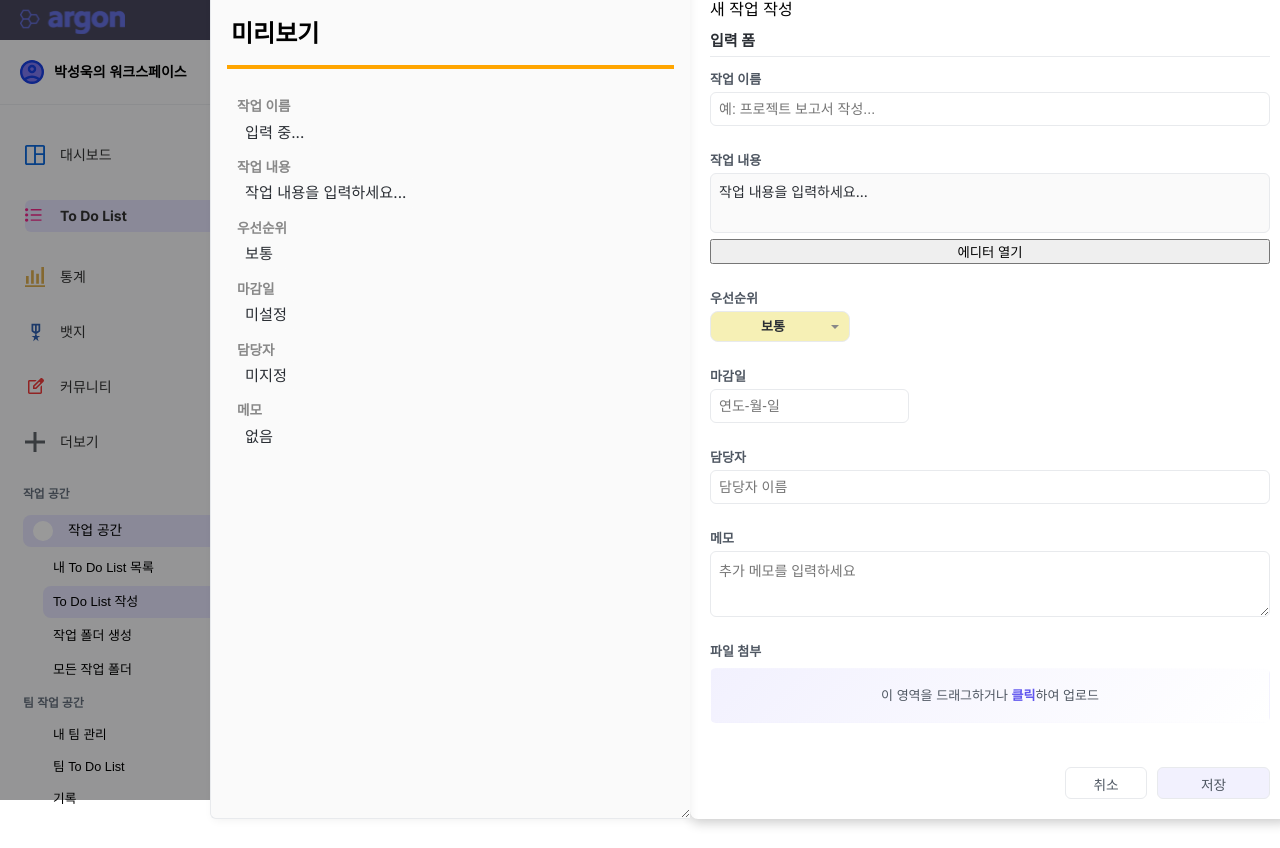
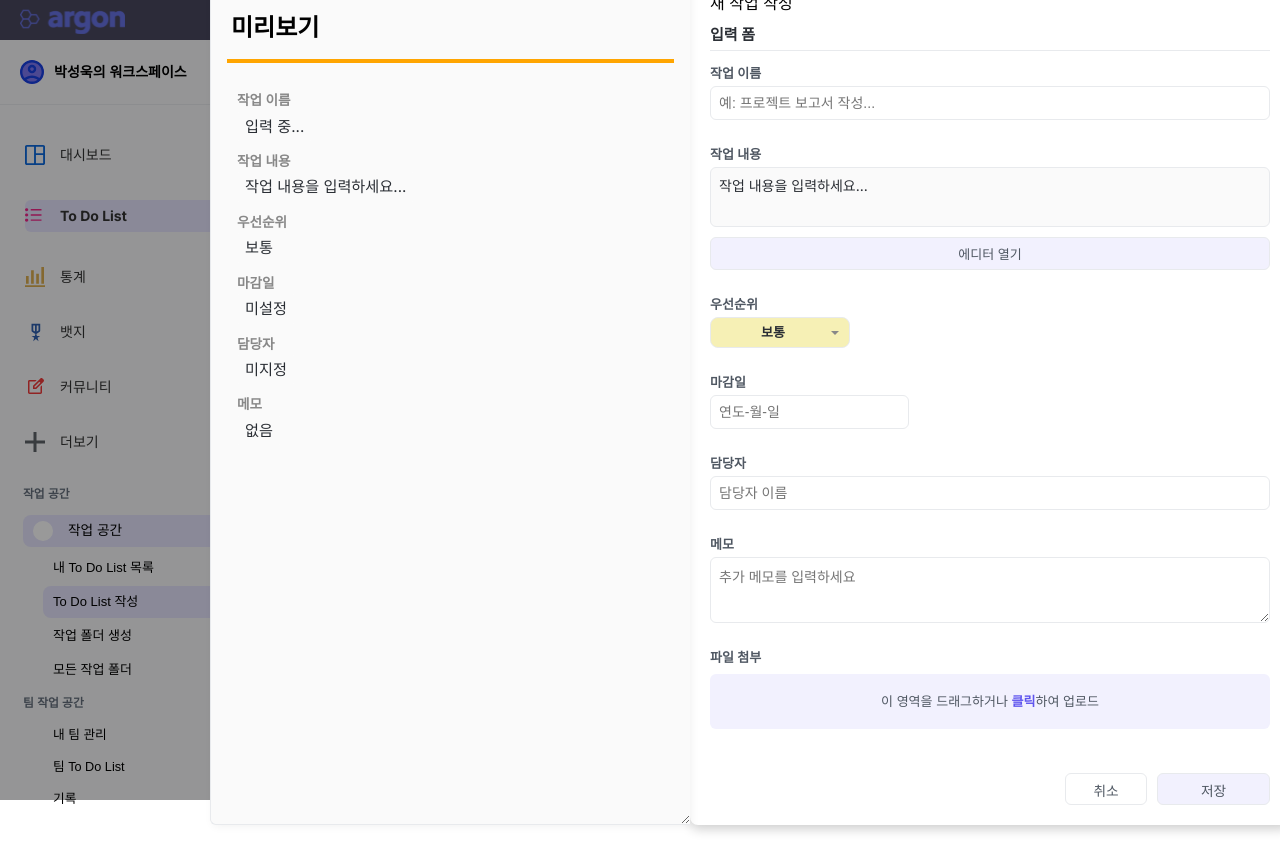
Before and after one commit to SungWookkk/FTT_frontend, a React (Create React App) app: page /todo/write in a window 1280 px wide. Built offline with nearby package versions, Linux system fonts and the light colour scheme.

Commit message:
3/9 feat: Editor-btn 디자인 추가
- 생성 Modal 누락된 Editor-btn 디자인 추가

```diff
--- a/src/components/todolist/TodoCreateModal.js
+++ b/src/components/todolist/TodoCreateModal.js
@@ -54,9 +54,7 @@ const TodoCreateModal = ({ onClose }) => {
         const newFiles = [...uploadedFiles, ...Array.from(e.target.files)];
         setUploadedFiles(newFiles);
     };
-    const handleRemoveFile = (idx) => {
-        setUploadedFiles((prev) => prev.filter((_, i) => i !== idx));
-    };
+
     const handleDragOver = (e) => e.preventDefault();
     const handleDrop = (e) => {
         e.preventDefault();
--- a/src/components/todolist/css/TodoCreateModal.css
+++ b/src/components/todolist/css/TodoCreateModal.css
@@ -177,8 +177,8 @@
 
 /* 파일 첨부 스타일 (폼 내) */
 .file-drop-area {
-    background: linear-gradient(135deg, #f2f1fe, #ffffff);
     border: 2px dashed #d3d3d3;
+    background-color: #f2f1fe;
     border-radius: 6px;
     padding: 20px;
     text-align: center;
@@ -303,3 +303,14 @@
     padding: 12px 16px;
     border-top: 1px solid #e8eaed;
 }
+.editor-open-btn {
+margin-top: 4px;
+background-color: #f2f1fe;
+color: #4f5762;
+border: 1px solid #e8eaed;
+border-radius: 6px;
+padding: 6px 12px;
+font-size: 13px;
+cursor: pointer;
+transition: background-color 0.2s ease;
+}
```
